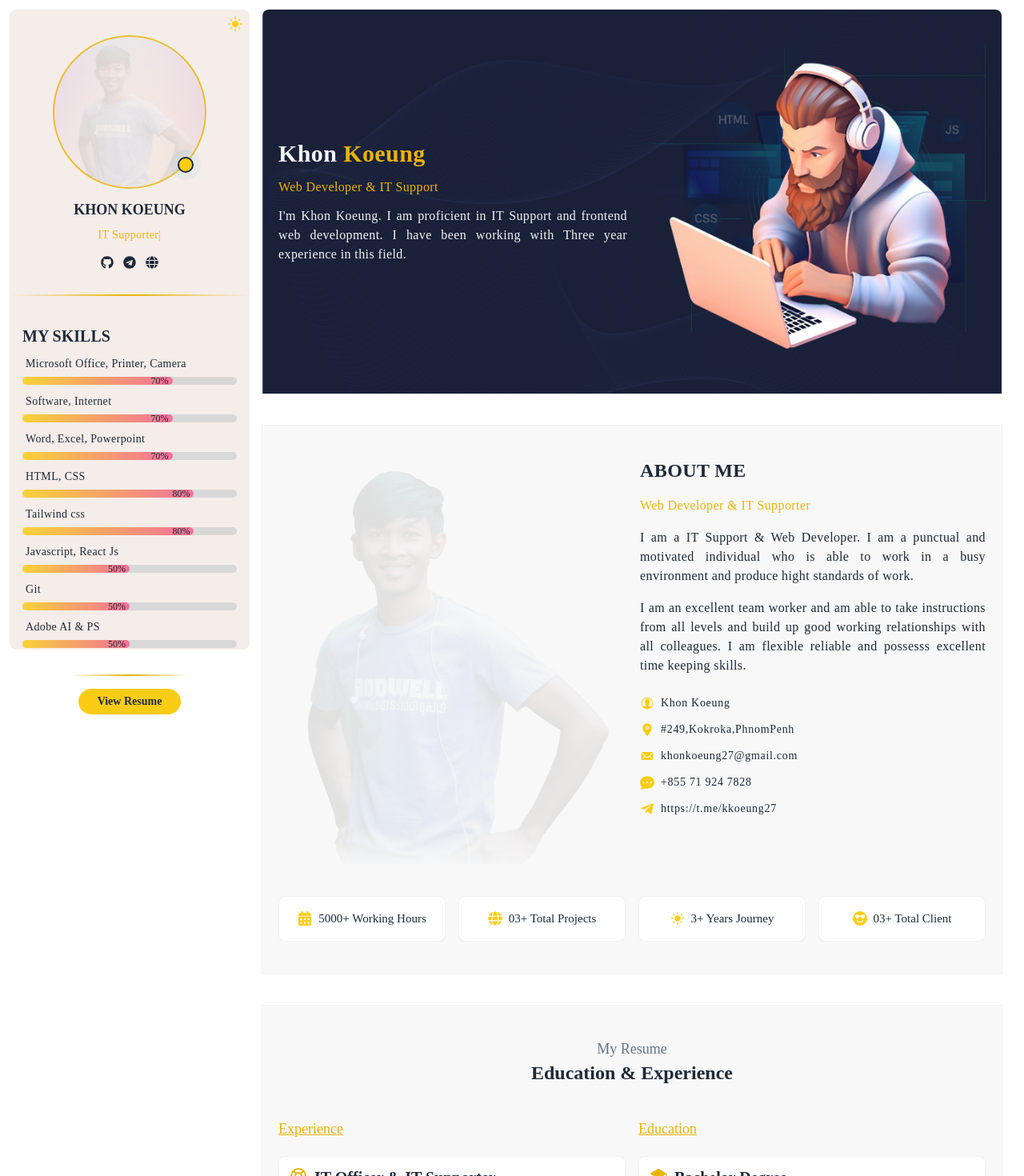
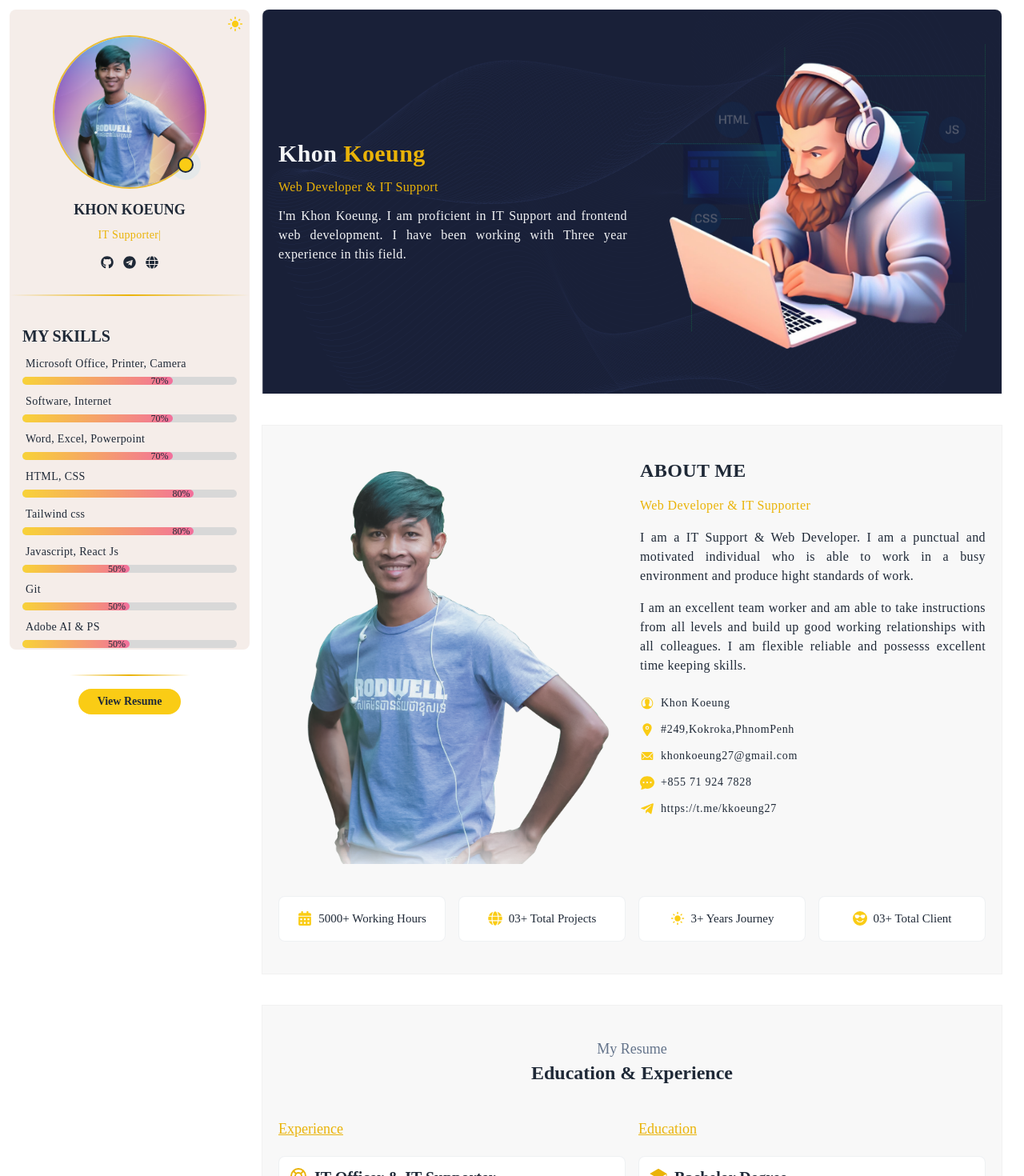
Before and after one commit to Webdevk28/kkoeung-folio, a React (Create React App) app: page / in a window 1280 px wide. Shown: the top 1470 px of the page at 80% size. Built offline with nearby package versions, Linux system fonts and the light colour scheme.

Commit message:
update commit

```diff
--- a/src/components/About.js
+++ b/src/components/About.js
@@ -16,7 +16,7 @@ function About () {
         <section className="r-side mt-10 px-5 py-10">
            <div className="grid md:grid-cols-2 gap-5">
                 <div className="hidden md:block">
-                    <div data-aos="zoom-in" data-aos-duration="2000" ><img src={person} alt="person" className="opacity-10"/></div>
+                    <div data-aos="zoom-in" data-aos-duration="2000" ><img src={person} alt="person" className="opacity-90"/></div>
                 </div>
 
                 <div className="">
--- a/src/components/Leftside.js
+++ b/src/components/Leftside.js
@@ -43,7 +43,7 @@ const Leftside = () => {
                     <div className='absolute top-5 right-5 md:top-2 md:right-2'><Darkmode /></div>
 
                     <div className="relative flex justify-center w-48 m-auto">
-                        <div className='overflow-hidden size-48 rounded-full border-2 border-yellow-500/80'><img src={Logo} alt="logo" className="w-full opacity-10" /></div>
+                        <div className='overflow-hidden size-48 rounded-full border-2 border-yellow-500/80'><img src={Logo} alt="logo" className="w-full opacity-100" /></div>
                         <span class="animate-ping absolute bottom-5 right-4 inline-flex size-5 rounded-full bg-sky-400 opacity-75"></span>
                         <div className="absolute bottom-5 right-4 rounded-full border-[2px] hover:border-[1px] border-slate-800 bg-yellow-400 size-5 hover:w-40 duration-500 overflow-hidden text-center *:hidden *:hover:block">
                             <p className="hover:w-full text-[12px] tracking-wider">AVAILABLE FOR HIRE</p>
```
